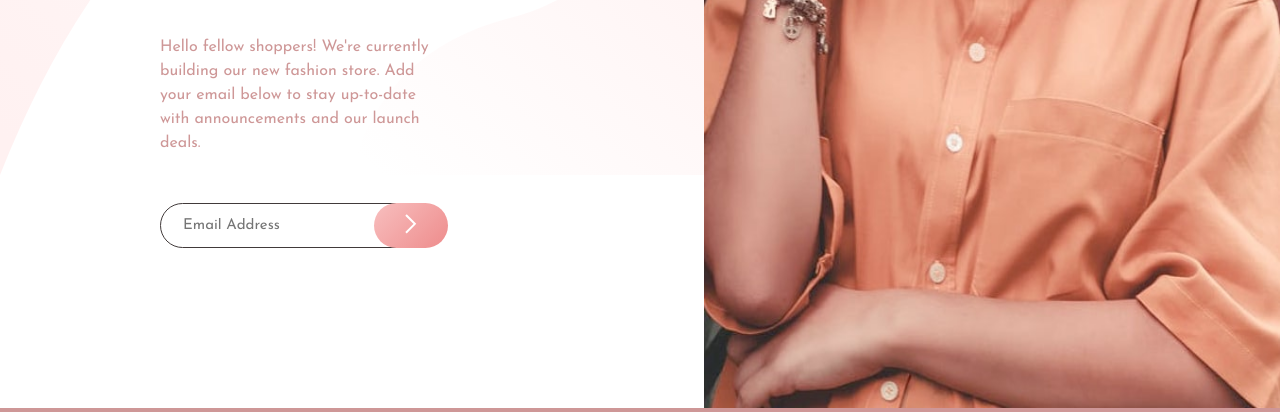
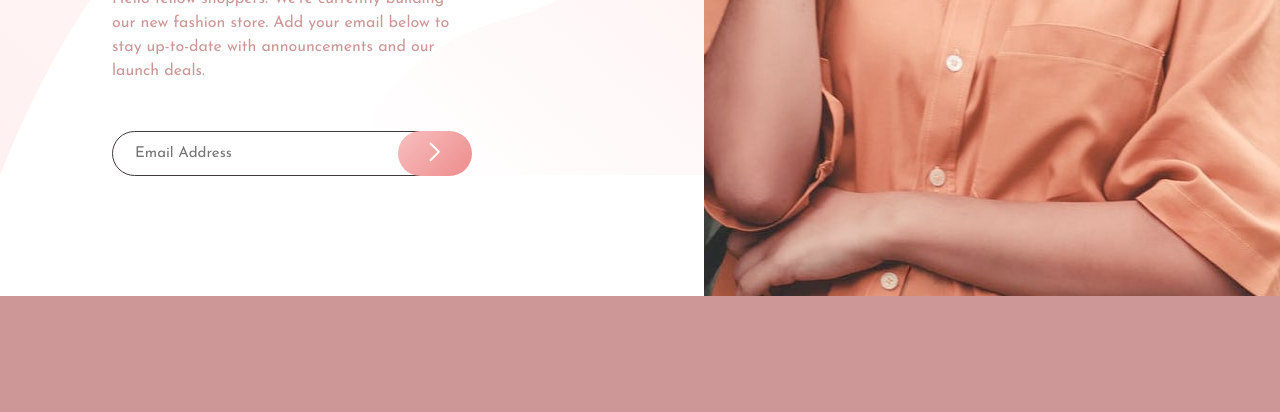
Before and after one commit to Talika-Bajaj/Base-Apparel, a plain HTML site: page index.html in a window 1280 px wide. Shown: the part 504-916 px from the top of the page. After the commit the page ends 804 px from the top, so only its background shows below. Drawn offline with Linux system fonts and the light colour scheme.

Commit message:
Update styles

```diff
--- a/responsive.css
+++ b/responsive.css
@@ -18,7 +18,7 @@
     }
 
     .data {
-        padding: 10rem;
+        padding: 7rem;
         background: white url(images/bg-pattern-desktop.svg) no-repeat;
         background-size: contain;
 
```
